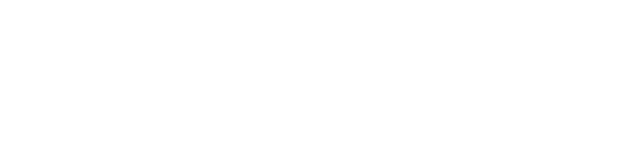
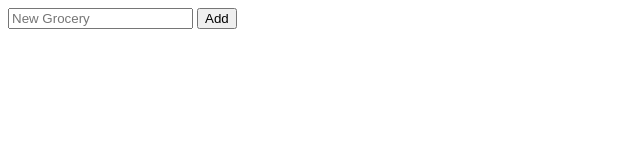
Before and after one commit to TristanTDev/shoppingList, a plain HTML site: page index.html in a window 1280 px wide. Shown: the whole page, without its empty margins (0-640 px from the left). Drawn offline with Linux system fonts and the light colour scheme.

Commit message:
Created form for adding groceries

```diff
--- a/index.html
+++ b/index.html
@@ -7,8 +7,12 @@
   <title>Document</title>
 </head>
 <body>
-  <script type="text/javascript">
+    <form method="POST" id="addGroceryForm">
+        <input id="groceryInput" type="text" placeholder="New Grocery">
+        <button type="submit">Add</button>
+    </form>
+    <script type="text/javascript">
 
-  </script>
+    </script>
 </body>
 </html>
```
